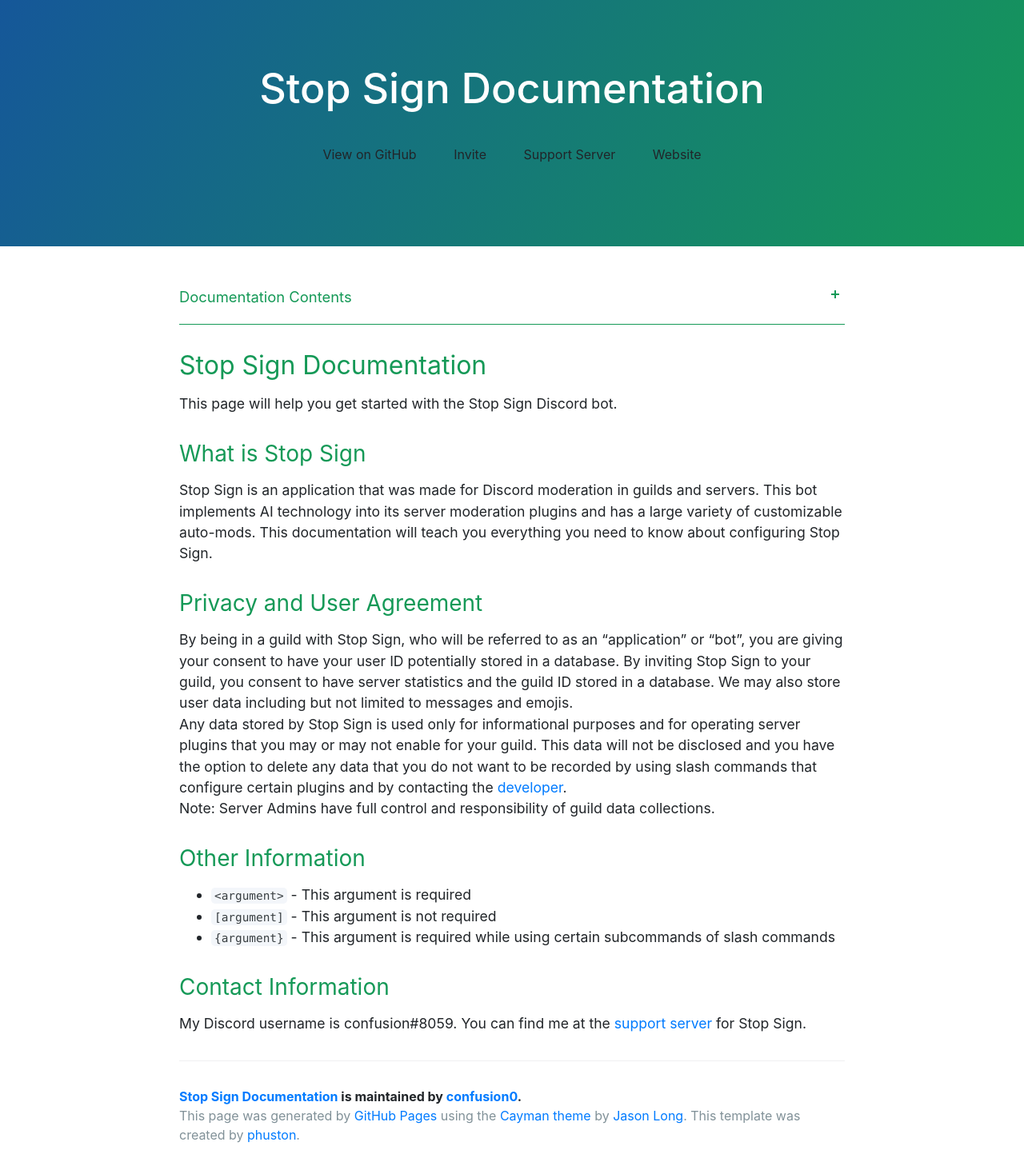
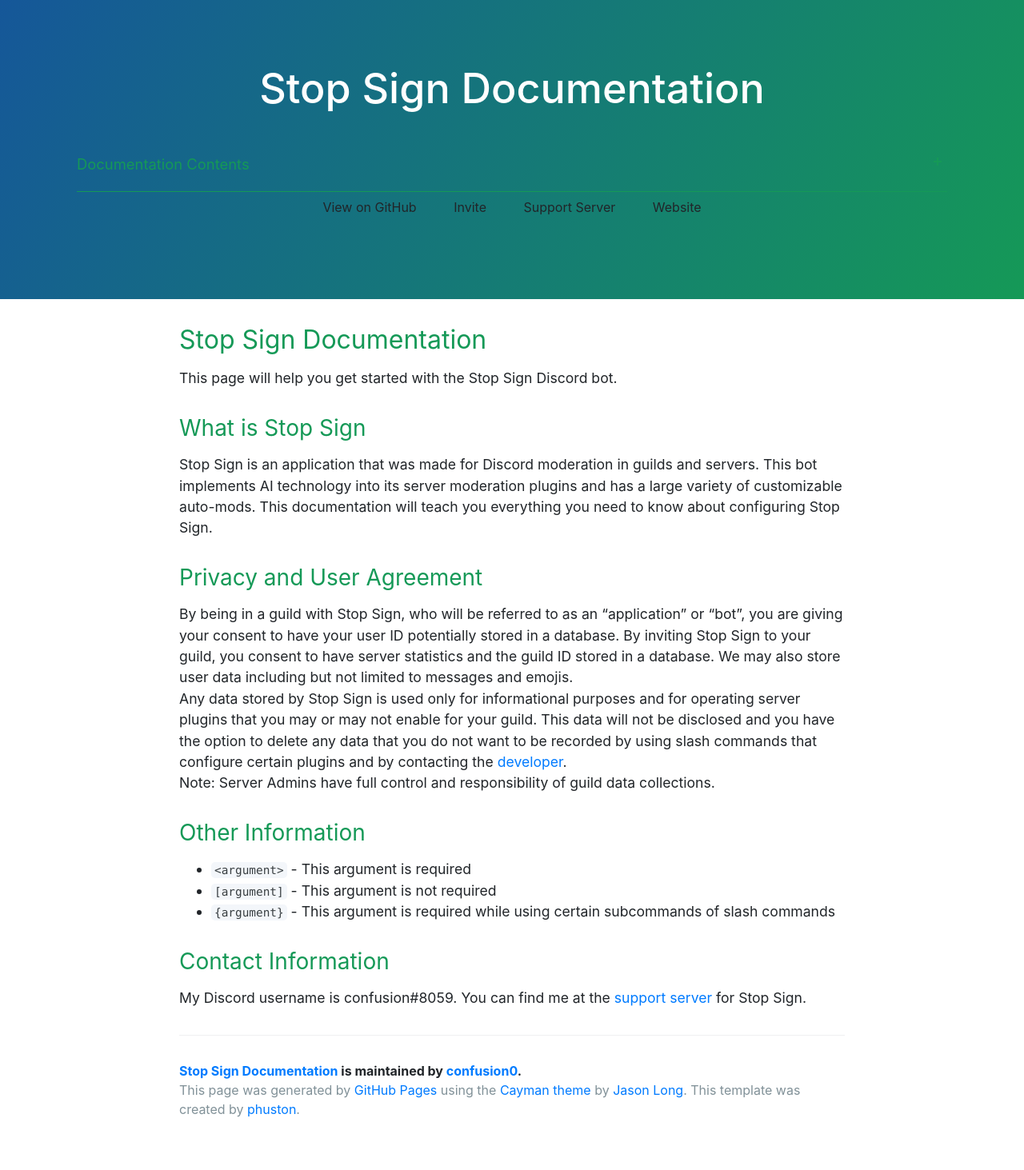
Before and after one commit to confusion0/stop-sign-bot-slash-commands, a Jekyll site: the page built from introduction.md, in a window 1280 px wide. Shown: the whole page at 80% size. Built offline with Jekyll 4.4.1, drawn with Linux system fonts in a browser that asks for light colours; nearby versions of some CDN libraries; library files that are not in the unit come from our copies; after the commit the page ends 1431 px from its top, so only the background shows below that.

Commit message:
Update template.html

```diff
--- a/_layouts/template.html
+++ b/_layouts/template.html
@@ -16,14 +16,6 @@
       <h1 class="project-name">Stop Sign Documentation</h1>
       <h2 class="project-tagline"></h2>
 
-      <a href="https://github.com/confusion0/stop-sign-bot-slash-commands" class="btn">View on GitHub</a>
-      <a href="https://discord.com/api/oauth2/authorize?client_id=823568726372253716&permissions=8&scope=applications.commands%20bot" class="btn">Invite</a>
-      <a href="https://discord.gg/e4fxq8vCfM" class="btn">Support Server</a>
-      <a href="https://stopsign.glitch.me/" class="btn">Website</a>
-    </section>
-
-    <section class="main-content">
-
       <div class="accordion">
       <div class="accordion-item">
         <button id="accordion-button" aria-expanded="false">
@@ -33,12 +25,20 @@
         <div class="accordion-content">
           <p>
             {% for page in site.pages %}
-                <a href={{ page.filename }} class="btn">{{ page.title }}</a>
+                <a href={{ page.filename }} class="btn" style="color: #ffffff">{{ page.title }}</a>
             {% endfor %}
           </p>
         </div>
       </div>
       </div>
+
+      <a href="https://github.com/confusion0/stop-sign-bot-slash-commands" class="btn">View on GitHub</a>
+      <a href="https://discord.com/api/oauth2/authorize?client_id=823568726372253716&permissions=8&scope=applications.commands%20bot" class="btn">Invite</a>
+      <a href="https://discord.gg/e4fxq8vCfM" class="btn">Support Server</a>
+      <a href="https://stopsign.glitch.me/" class="btn">Website</a>
+    </section>
+
+    <section class="main-content">
 
       {{ content }}
 
```
